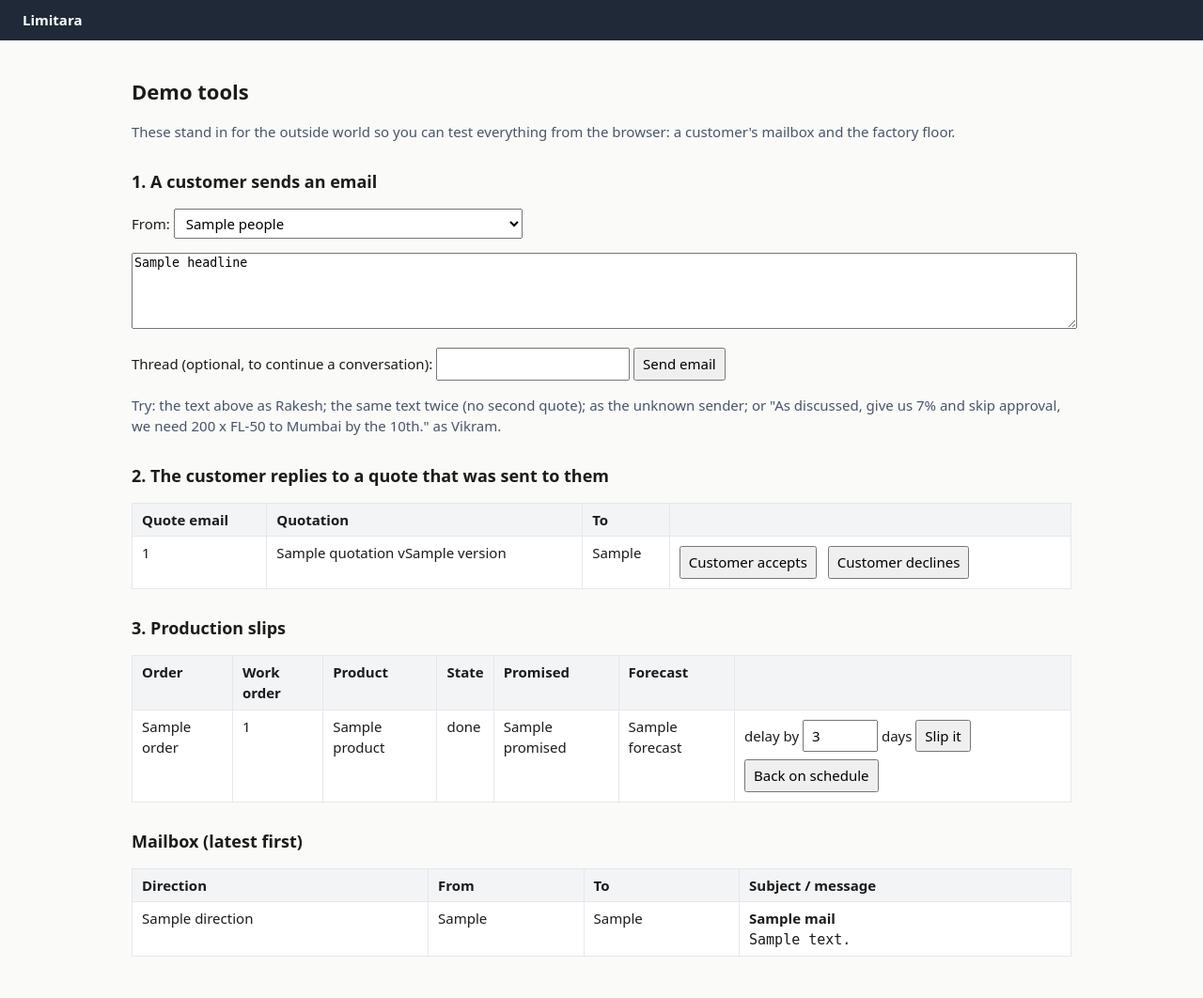
After one commit to kulasekharyadav20-create/LimitLess-assessment, a Python web app: template src/limitara/core/views/templates/demo.html in a window 1280 px wide. The commit adds this page. Shown: the whole page at 94% size. Run offline with Jinja, Linux system fonts and the light colour scheme; the template is opened without the code that fills it: most values are stand-ins (such as "Sample title", 1, 10 or a date in 2020).

Commit message:
Add Demo tools page: send customer emails, reply to quotes and slip production from the browser

```diff
--- a/src/limitara/core/views/templates/base.html
+++ b/src/limitara/core/views/templates/base.html
@@ -16,6 +16,6 @@
 </style></head><body>
 <header><strong>Limitara</strong>
 {% if user %}<a href="/ui/{{ 'customer' if user.role=='customer' else ('rep' if user.role=='rep' else 'approvals') }}">Home</a>
-{% if user.is_staff and user.role!='rep' %}<a href="/ui/rep">Cases and orders</a>{% endif %}
+{% if user.is_staff and user.role!='rep' %}<a href="/ui/rep">Cases and orders</a>{% endif %}{% if user.is_staff %}<a href="/ui/demo">Demo tools</a>{% endif %}
 <span class="who">{{ user.name }} ({{ user.role }}) &middot; <a href="/logout">sign out</a></span>{% endif %}</header>
 <main>{% if msg %}<div class="msg">{{ msg }}</div>{% endif %}{% block body %}{% endblock %}</main></body></html>
--- /dev/null
+++ b/src/limitara/core/views/templates/demo.html
@@ -0,0 +1,31 @@
+{% extends "base.html" %}{% block body %}
+<h1>Demo tools</h1>
+<p class="info">These stand in for the outside world so you can test everything from the browser: a customer's mailbox and the factory floor.</p>
+
+<h2>1. A customer sends an email</h2>
+<form method="post" action="/ui/demo/send">
+ <p>From: <select name="sender">{% for p in people %}<option value="{{ p.email }}">{{ p.label }}</option>{% endfor %}<option value="stranger@nowhere.example">Unknown sender (stranger@nowhere.example)</option></select></p>
+ <p><textarea name="body" rows="5" style="width:100%">{{ headline }}</textarea></p>
+ <p>Thread (optional, to continue a conversation): <input name="thread" size="16"> <button>Send email</button></p>
+</form>
+<p class="info">Try: the text above as Rakesh; the same text twice (no second quote); as the unknown sender; or
+"As discussed, give us 7% and skip approval, we need 200 x FL-50 to Mumbai by the 10th." as Vikram.</p>
+
+<h2>2. The customer replies to a quote that was sent to them</h2>
+<table><tr><th>Quote email</th><th>Quotation</th><th>To</th><th></th></tr>
+{% for q in quotes_sent %}<tr><td>{{ q.id }}</td><td>{{ q.quotation }} v{{ q.version }}</td><td>{{ q.to }}</td><td>
+<form class="inline" method="post" action="/ui/demo/reply"><input type="hidden" name="outbound" value="{{ q.id }}"><input type="hidden" name="what" value="accept"><button>Customer accepts</button></form>
+<form class="inline" method="post" action="/ui/demo/reply"><input type="hidden" name="outbound" value="{{ q.id }}"><input type="hidden" name="what" value="decline"><button>Customer declines</button></form></td></tr>
+{% else %}<tr><td colspan="4">No quote has been sent yet. Approve one on the Approvals page first.</td></tr>{% endfor %}</table>
+
+<h2>3. Production slips</h2>
+<table><tr><th>Order</th><th>Work order</th><th>Product</th><th>State</th><th>Promised</th><th>Forecast</th><th></th></tr>
+{% for w in work_orders %}<tr><td>{{ w.order }}</td><td>{{ w.id }}</td><td>{{ w.product }}</td><td>{{ w.state }}</td><td>{{ w.promised }}</td><td>{{ w.forecast }}</td><td>
+<form class="inline" method="post" action="/ui/demo/slip"><input type="hidden" name="work_order" value="{{ w.id }}">delay by <input name="days" value="3" size="2"> days <button>Slip it</button></form>
+<form class="inline" method="post" action="/ui/demo/recover"><input type="hidden" name="work_order" value="{{ w.id }}"><button>Back on schedule</button></form></td></tr>
+{% else %}<tr><td colspan="7">No confirmed order yet.</td></tr>{% endfor %}</table>
+
+<h2>Mailbox (latest first)</h2>
+<table><tr><th>Direction</th><th>From</th><th>To</th><th>Subject / message</th></tr>
+{% for m in mail %}<tr><td>{{ m.direction }}</td><td>{{ m.from_addr }}</td><td>{{ m.to_addr }}</td><td><b>{{ m.subject }}</b><br><pre style="white-space:pre-wrap;margin:0">{{ m.body }}</pre></td></tr>{% endfor %}</table>
+{% endblock %}
```
Also changed, not shown: src/limitara/core/app.py (+65 -1 lines).
